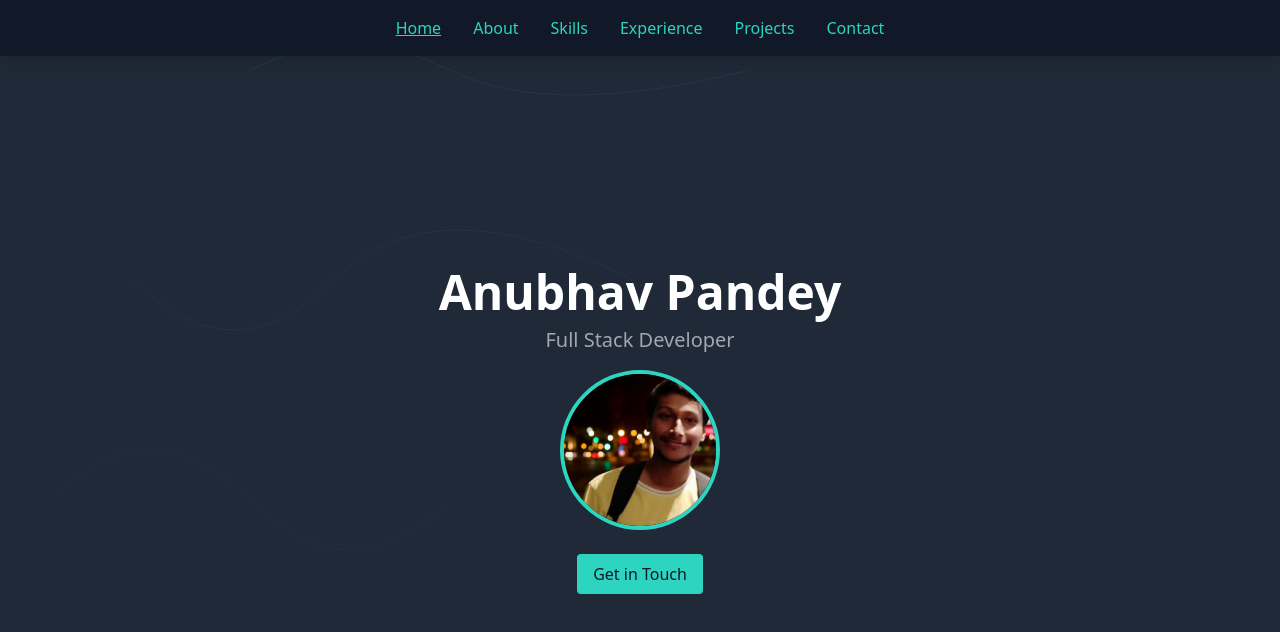
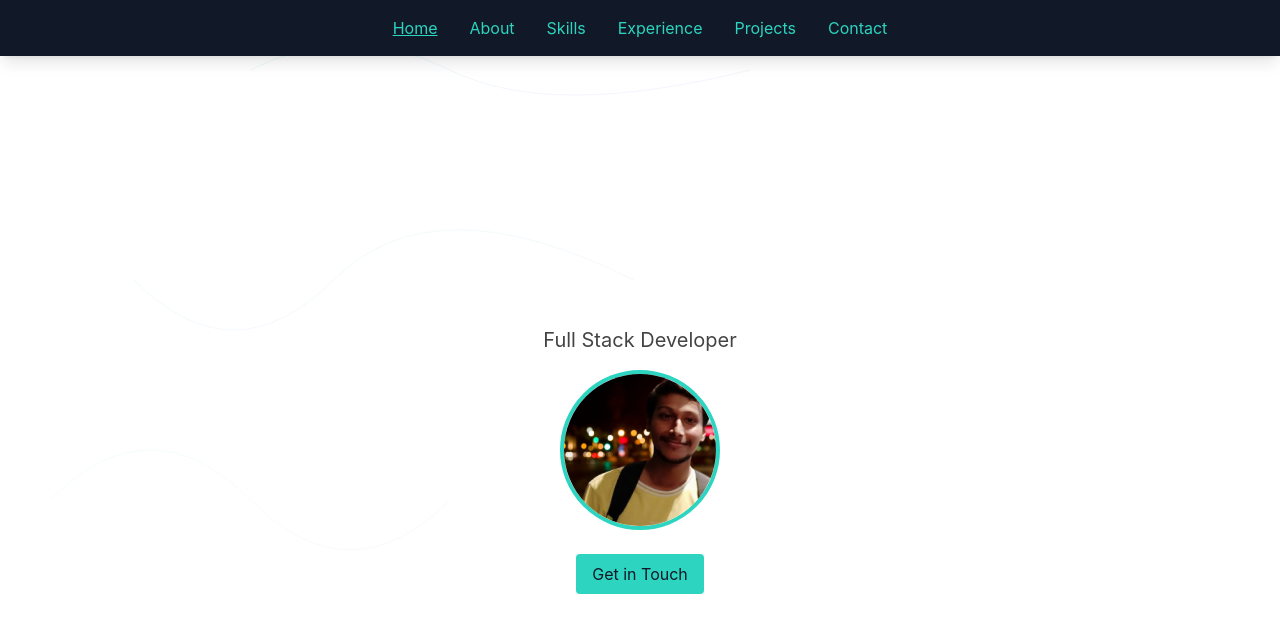
Before and after one commit to Anubhav0103/portfolio, a React (Create React App) app: page / in a window 1280 px wide. Shown: the top 632 px of the page. Built offline with nearby package versions, Linux system fonts and the light colour scheme.

Commit message:
Add files via upload

```diff
--- a/src/App.js
+++ b/src/App.js
@@ -11,7 +11,6 @@ import Contact from './pages/Contact';
 function App() {
   return (
     <Router>
-      <div className="min-h-screen bg-gray-800 text-gray-300 font-sans">
       <Navbar />
       <Routes>
         <Route path="/" element={<Home />} />
@@ -21,7 +20,6 @@ function App() {
         <Route path="/projects" element={<Projects />} />
         <Route path="/contact" element={<Contact />} />
       </Routes>
-      </div>
     </Router>
   );
 }
--- a/src/pages/Home.js
+++ b/src/pages/Home.js
@@ -1,4 +1,5 @@
 import React from 'react';
+import { Link } from 'react-router-dom'; // Import Link from react-router-dom
 import profilePic from '../images/anubhav-profile.JPG';
 
 function Home() {
@@ -6,14 +7,12 @@ function Home() {
     <section className="h-screen flex items-center justify-center pt-16 relative overflow-hidden">
       {/* Abstract Floating Lines Background */}
       <svg className="absolute inset-0 opacity-20" width="100%" height="100%" xmlns="http://www.w3.org/2000/svg">
-        {/* Gradient for the lines */}
         <defs>
           <linearGradient id="lineGrad" x1="0%" y1="0%" x2="100%" y2="100%">
             <stop offset="0%" style={{ stopColor: '#2DD4BF', stopOpacity: 1 }} />
             <stop offset="100%" style={{ stopColor: '#A78BFA', stopOpacity: 1 }} />
           </linearGradient>
         </defs>
-        {/* Abstract Lines */}
         <path
           d="M 10 50 Q 200 100 300 50 T 500 50"
           fill="none"
@@ -51,12 +50,12 @@ function Home() {
           alt="Anubhav Pandey"
           className="mt-4 rounded-full mx-auto border-4 border-teal-400 hover:rotate-6 transition-transform w-40 h-40 object-cover object-left"
         />
-        <a
-          href="/contact"
+        <Link
+          to="/contact"
           className="mt-6 inline-block bg-teal-400 text-gray-900 py-2 px-4 rounded hover:bg-purple-400 transition transform hover:scale-105"
         >
           Get in Touch
-        </a>
+        </Link>
       </div>
     </section>
   );
```
Also changed, not shown: 1 other file (tests, documents, lock files or other folders). Lines whose indentation alone changed are shown as unchanged.
